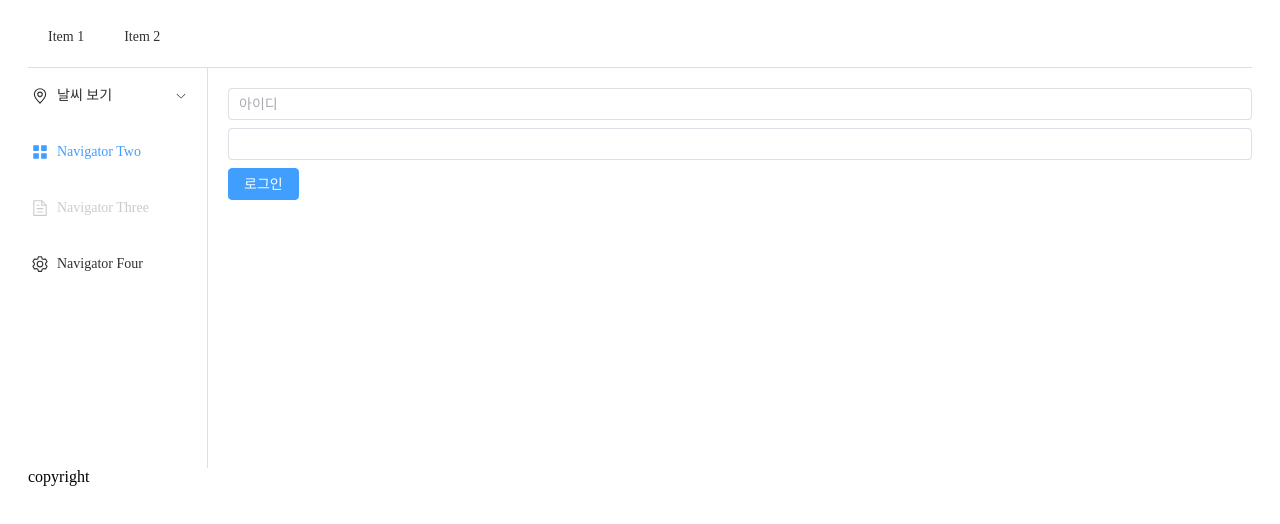
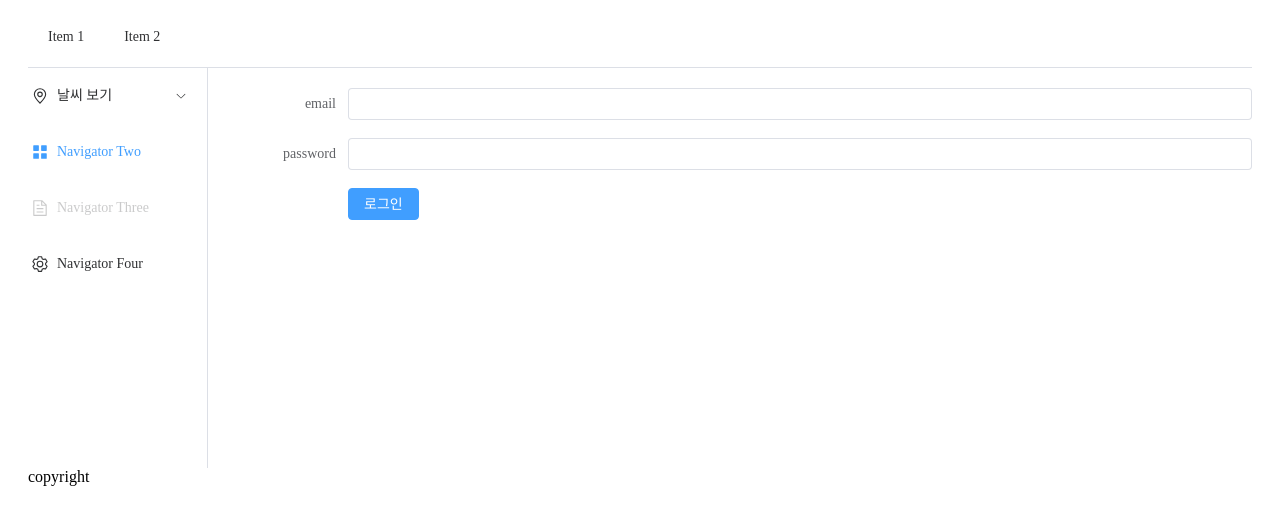
Before and after one commit to Park-Kwanwoo/weather-community, a Vue app in the folder front/: page /login in a window 1280 px wide. Shown: the top 524 px of the page. Built offline with nearby package versions, Linux system fonts and the light colour scheme; a web font is replaced by a local one.

Commit message:
로그인 화면

```diff
--- a/front/src/views/user/LoginView.vue
+++ b/front/src/views/user/LoginView.vue
@@ -1,34 +1,47 @@
 <template>
-  <div>
-    <el-input v-model="email" placeholder="아이디"/>
-  </div>
-
-  <div class="mt-2">
-    <el-input v-model="password" type="password" rows="15"></el-input>
-  </div>
-
-  <div class="mt-2">
-    <el-button type="primary" @click="login()">로그인</el-button>
-  </div>
-
+  <el-form
+      :model="loginForm"
+      label-width="120px"
+      class="demo-ruleForm">
+    <el-form-item
+        label="email">
+      <el-input name="email" v-model="loginForm.email" type="text"/>
+    </el-form-item>
+      <el-form-item label="password">
+        <el-input name="password" v-model="loginForm.password" type="password"/>
+    </el-form-item>
+    <el-form-item>
+      <el-button type="primary" @click="submitForm">로그인</el-button>
+    </el-form-item>
+  </el-form>
+<!--  <form method="post" action="http://localhost:8080/login_proc">-->
+<!--    <input type="text" title="email" name="email" placeholder="username" />-->
+<!--    <input type="password" name="password" placeholder="password" />-->
+<!--    <button type="submit" class="btn">Login</button>-->
+<!--  </form>-->
 </template>
 
 <script setup lang="ts">
-import {ref} from "vue";
+import { reactive, ref } from 'vue'
 import axios from "axios";
 
-const email = ref("");
-const password = ref("")
+const loginForm = reactive({
+  email: '',
+  password: '',
+})
 
-const login = function () {
-  axios.post("/api/members/join", {
-    email: email.value,
-    password: password.value
-  }).then((res) => {
-    console.log(res)
-  }).catch((error) => {
-    console.log(error);
-    throw new Error();
-  })
+const configs = {
+  headers: {
+    "contentType": "x-www-form-urlencoded"
+  }
+}
+
+const submitForm = () => {
+  axios.postForm("/api/login_proc", loginForm, configs)
+      .then((res) => {
+        console.log(res)
+      }).catch((error) => {
+        console.log(error);
+      })
 }
 </script>
```
